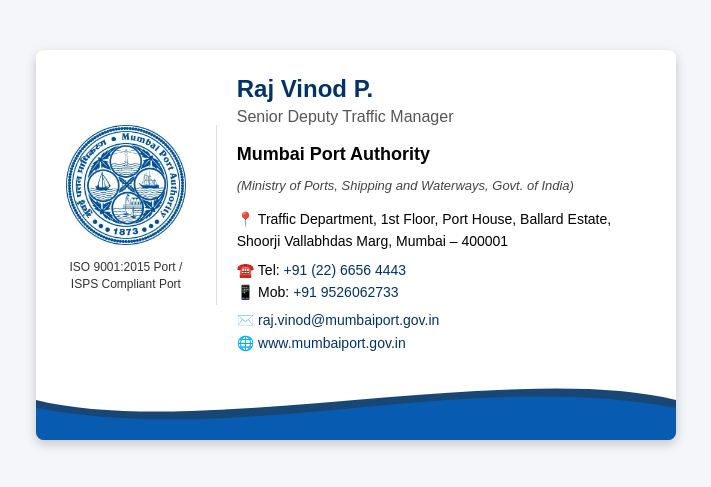
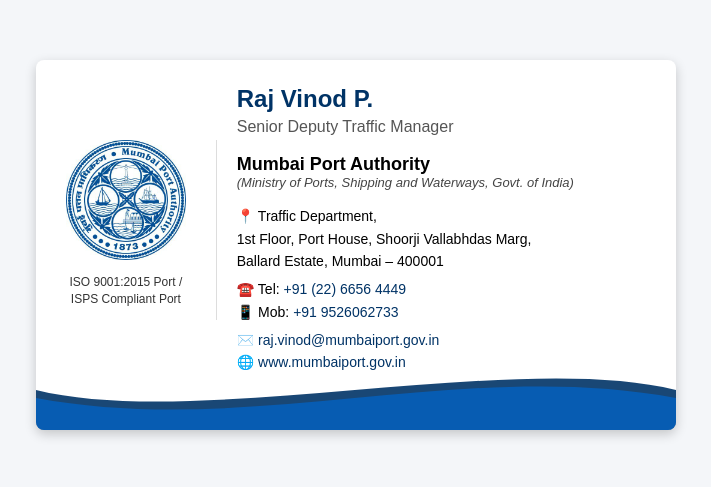
Before and after one commit to rahuly3108/Evisitingcard, a plain HTML site: page index.html in a window 1280 px wide. Shown: the part 163-650 px from the top of the page, without its empty margins (284-995 px from the left). Drawn offline with Linux system fonts and the light colour scheme.

Commit message:
Add files via upload

```diff
--- a/index.html
+++ b/index.html
@@ -21,7 +21,7 @@
       display: flex;
       align-items: center;
       padding: 20px;
-      padding-bottom: 80px; /* extra space at bottom for waves */
+      padding-bottom: 50px; /* extra space at bottom for waves */
       overflow: hidden;
     }
     .left {
@@ -55,13 +55,14 @@
     }
 		.company {
 	  font-weight: bold;
-      margin-bottom: 4px;
+	  margin-bottom: 0;  /* no gap below */
 	  font-size: 18px;
 	}
 	.ministry {
 	  font-size: 13px;
 	  color: #444;
 	  font-style: italic;
+	  margin-top: 0;     /* no gap above */
 	  margin-bottom: 15px;
 	}
     .info p {
@@ -116,10 +117,14 @@
       <p class="ministry">(Ministry of Ports, Shipping and Waterways, Govt. of India)</p>
 
       <div class="info">
-        <p>📍 Traffic Department, 1st Floor, Port House, Ballard Estate,<br>
-        Shoorji Vallabhdas Marg, Mumbai – 400001</p>
+        <p>
+		  <a href="https://www.google.com/maps/place/Mumbai+Port+Authority,+Mumbai" target="_blank">📍</a>
+		  Traffic Department,<br>
+		  1st Floor, Port House, Shoorji Vallabhdas Marg,<br>
+		  Ballard Estate, Mumbai – 400001
+		</p>
 
-        <p>☎️ Tel: <a href="tel:+912266564443">+91 (22) 6656 4443</a><br>
+        <p>☎️ Tel: <a href="tel:+912266564449">+91 (22) 6656 4449</a><br>
         📱 Mob: <a href="tel:+919526062733">+91 9526062733</a></p>
 
         <p>✉️ <a href="mailto:raj.vinod@mumbaiport.gov.in">raj.vinod@mumbaiport.gov.in</a><br>
```
Lines whose indentation alone changed are shown as unchanged.
